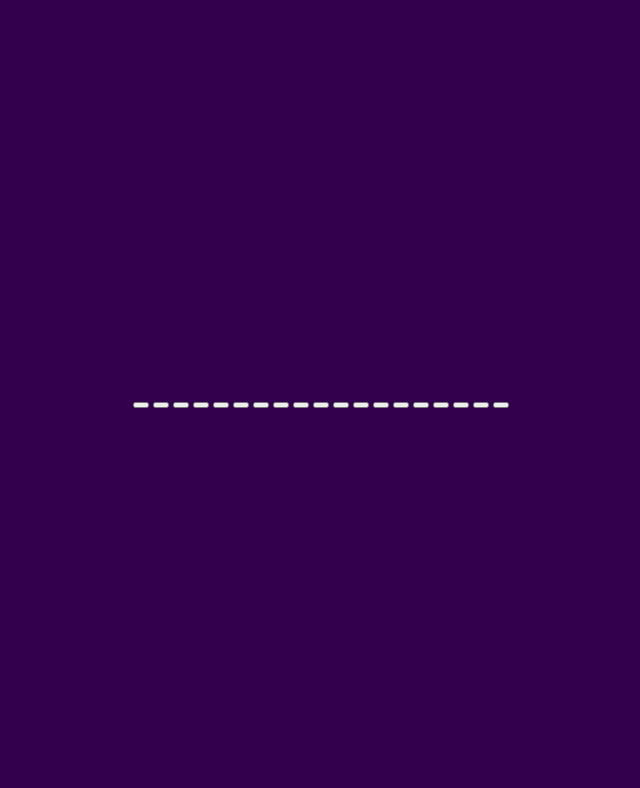
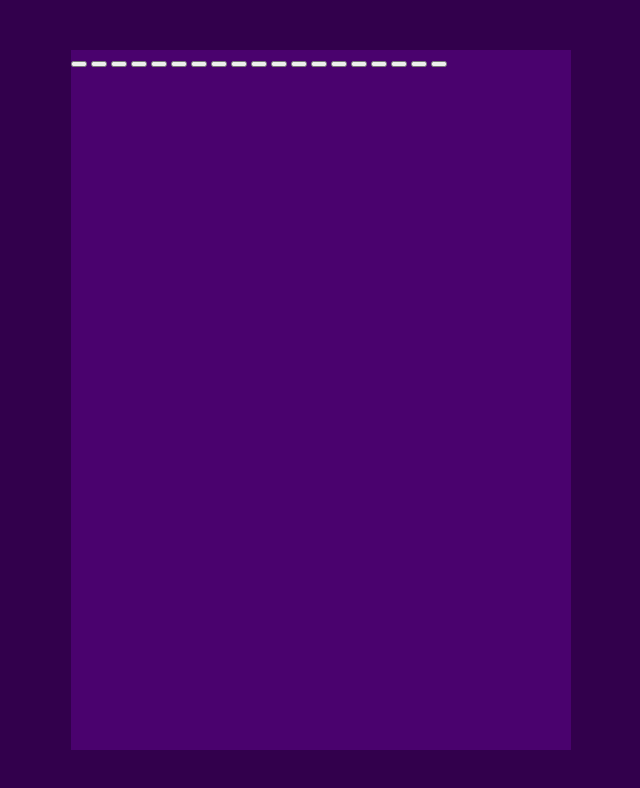
Before and after one commit to kevanpr/calculator, a plain HTML site: page index.html in a window 1280 px wide. Shown: the whole page, without its empty margins (319-959 px from the left). Drawn offline with Linux system fonts and the light colour scheme.

Commit message:
fix: resize calculator and add bg color

```diff
--- a/styles.css
+++ b/styles.css
@@ -15,3 +15,9 @@ body {
     height: 100%;
     background: #32004c;
 }
+
+.calculator {
+    height: 700px;
+    width: 500px;
+    background: #4a026e;
+}
```
